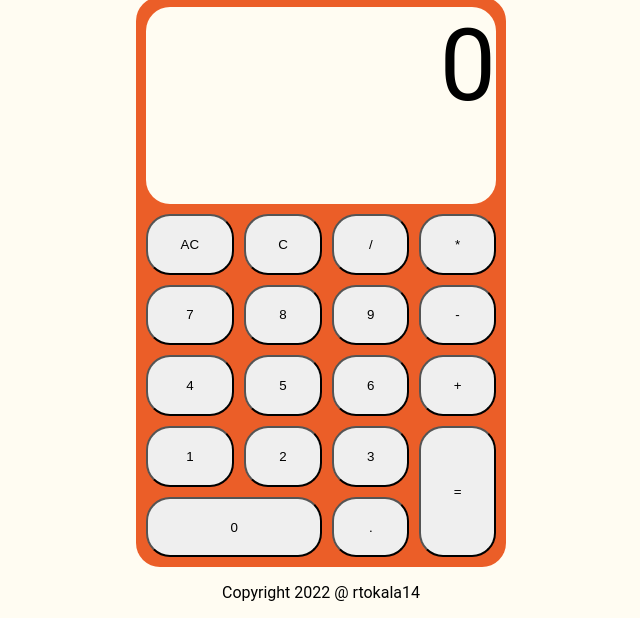
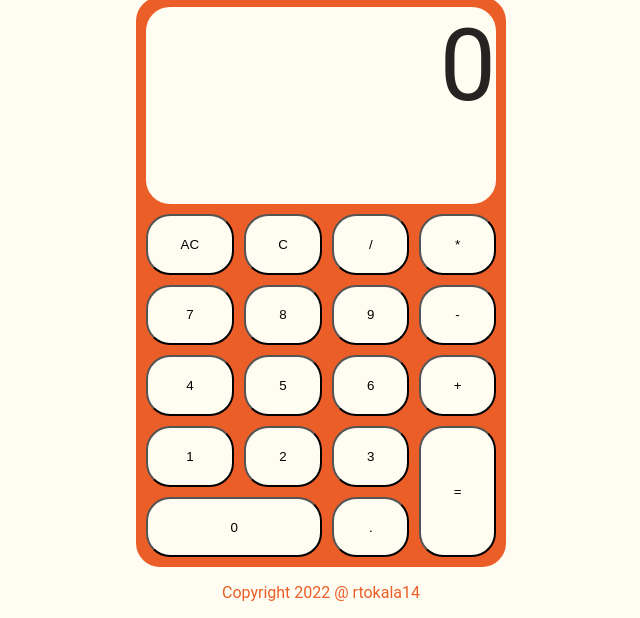
Before and after one commit to rtokala14/calculator, a plain HTML site: page index.html in a window 1280 px wide. Shown: the part 184-802 px from the top of the page, without its empty margins (319-959 px from the left). Drawn offline with Linux system fonts and the light colour scheme.

Commit message:
Add button hover effect and button color scheme

```diff
--- a/style.css
+++ b/style.css
@@ -42,6 +42,7 @@ h1 {
     border-radius: 24px;
     text-align: right;
     font-size: 100px;
+    color: #252422;
 }
 
 #ac-button {
@@ -62,6 +63,16 @@ h1 {
 
 button {
     border-radius: 24px;
+    background-color: #fffcf2;
+}
+
+button:hover {
+    transform: scale(1.05);
+    cursor: pointer;
 }
 
 /*     */
+
+#footer {
+    color: #eb5e28;
+}
```
